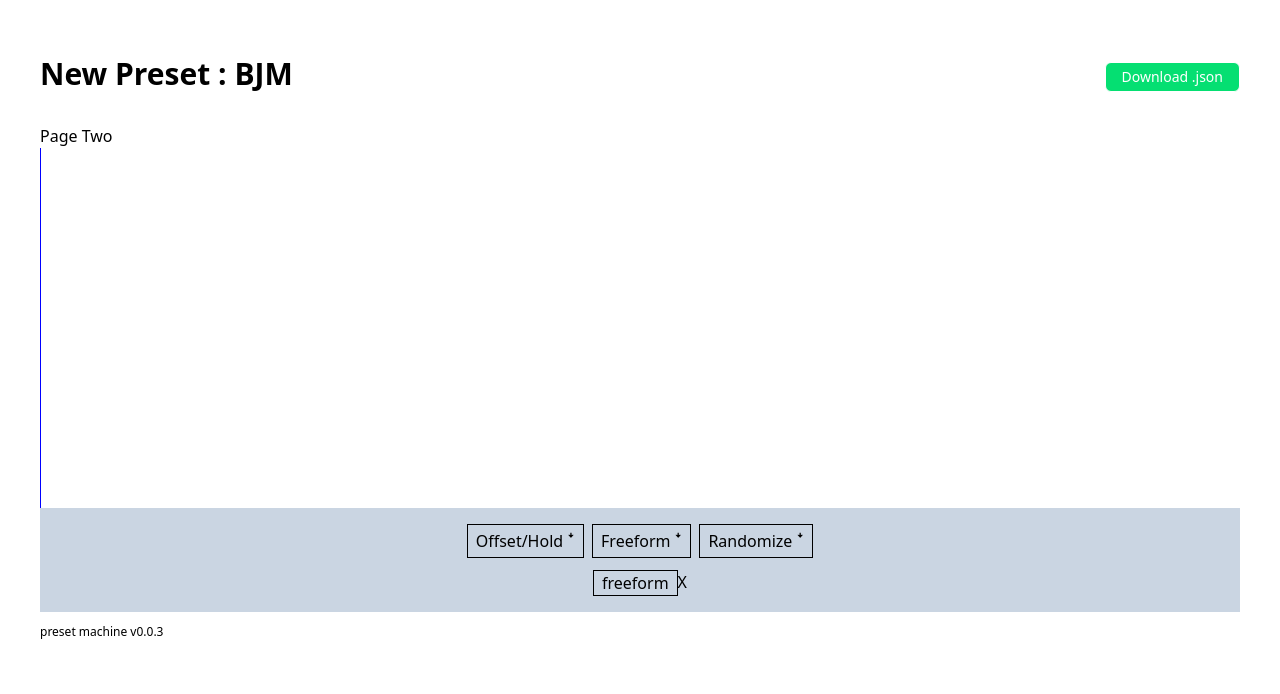
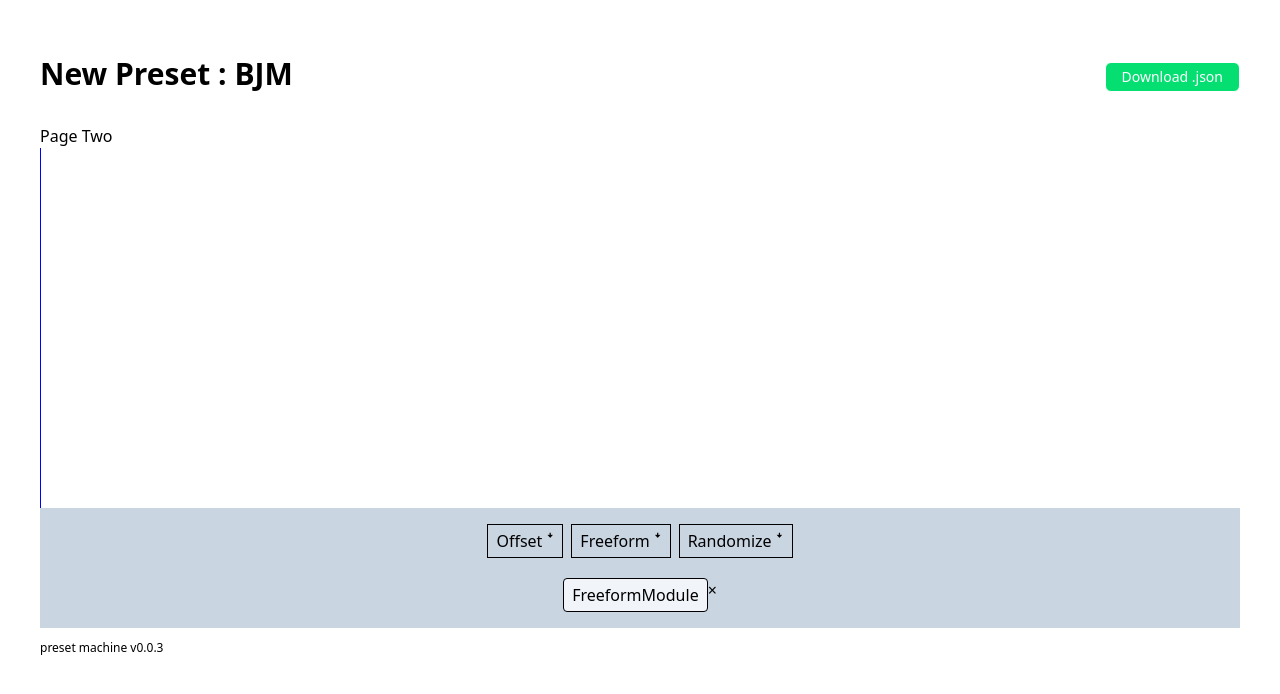
Before and after one commit to ofsound/preset-machine, a Vue app: page / in a window 1280 px wide. Both pictures are taken after a click on the button "Freeform ꜜ". Shown: the top 694 px of the page. Built offline with nearby package versions, Linux system fonts and the light colour scheme.

Commit message:
Rename OffsetHold to Offset for no great reason

```diff
--- a/src/App.vue
+++ b/src/App.vue
@@ -1,14 +1,33 @@
 <script setup lang="ts">
+import { ref } from 'vue'
+
 import JsonSave from '@/components/JsonSave.vue'
 
 import { useStore } from '@/stores/store'
-const store = useStore()
 
 import PageTwo from '@/components/PageTwo.vue'
 import MenuSystem from '@/components/MenuSystem.vue'
-import OffsetHoldModule from '@/components/OffsetHoldModule.vue'
+import OffsetModule from '@/components/OffsetModule.vue'
 import FreeformModule from '@/components/FreeformModule.vue'
 import RandomizeModule from '@/components/RandomizeModule.vue'
+
+import { type Component } from 'vue'
+
+interface ModuleIdentifier {
+  id: string
+  type: string
+}
+
+const visibleComponentID = ref<string>('')
+
+const store = useStore()
+const modules = ref<ModuleIdentifier[]>([])
+
+const componentMap: { [key: string]: Component } = {
+  OffsetModule,
+  FreeformModule,
+  RandomizeModule,
+}
 </script>
 
 <template>
@@ -22,12 +41,15 @@ import RandomizeModule from '@/components/RandomizeModule.vue'
 
     <PageTwo />
 
-    <MenuSystem />
+    <MenuSystem v-model:modules="modules" v-model:visibleComponentID="visibleComponentID" />
 
-    <div class="hidden">
-      <OffsetHoldModule />
-      <FreeformModule />
-      <RandomizeModule />
+    <div>
+      <component
+        v-show="visibleComponentID === item.id"
+        v-for="item in modules"
+        :key="item.id"
+        :is="componentMap[item.type]"
+      ></component>
     </div>
 
     <footer class="mt-auto flex justify-between pt-3 pb-3 text-right text-xs">
--- a/src/components/MenuItem.vue
+++ b/src/components/MenuItem.vue
@@ -1,16 +1,33 @@
 <script setup lang="ts">
 const props = defineProps<{
   type: string
+  id: string
 }>()
 
+interface ModuleIdentifier {
+  id: string
+  type: string
+}
+
+const modules = defineModel<ModuleIdentifier[]>('modules', { default: [] })
+const visibleComponentID = defineModel<string>('visibleComponentID', { default: '' })
+
 const openModule = () => {
-  console.log('open me ' + props.type)
+  visibleComponentID.value = props.id
+}
+
+const deleteModule = () => {
+  for (let index = 0; index < modules.value.length; index++) {
+    if (modules.value[index]!.id === props.id) {
+      modules.value.splice(index, 1)
+    }
+  }
 }
 </script>
 
 <template>
   <div class="flex">
-    <div @click="openModule" class="border px-2">{{ type }}</div>
-    <div>X</div>
+    <div @click="openModule" class="rounded-sm border bg-slate-100 px-2 py-1">{{ type }}</div>
+    <div @click="deleteModule">×</div>
   </div>
 </template>
--- a/src/components/MenuSystem.vue
+++ b/src/components/MenuSystem.vue
@@ -1,32 +1,48 @@
 <script setup lang="ts">
-import { ref } from 'vue'
+import { v4 as uuidv4 } from 'uuid'
 
 import MenuItem from '@/components/MenuItem.vue'
 
-const moduleArray = ref<string[]>([])
+interface ModuleIdentifier {
+  id: string
+  type: string
+}
+
+const modules = defineModel<ModuleIdentifier[]>('modules', { default: [] })
+
+const visibleComponentID = defineModel<string>('visibleComponentID', { default: '' })
+
+// const offset = defineModel<number>('offset', { default: 0 })
 
 const addOffset = () => {
-  moduleArray.value.push('offset')
+  modules.value.push({ type: 'OffsetModule', id: uuidv4() })
 }
 
 const addFreeform = () => {
-  moduleArray.value.push('freeform')
+  modules.value.push({ type: 'FreeformModule', id: uuidv4() })
 }
 
 const addRandomize = () => {
-  moduleArray.value.push('randomize')
+  modules.value.push({ type: 'RandomizeModule', id: uuidv4() })
 }
 </script>
 
 <template>
   <div class="bg-slate-300 py-4">
-    <div class="mb-3 flex justify-center gap-2">
-      <button @click="addOffset" class="border px-2 py-1">Offset/Hold ꜜ</button>
+    <div class="mb-5 flex justify-center gap-2">
+      <button @click="addOffset" class="border px-2 py-1">Offset ꜜ</button>
       <button @click="addFreeform" class="border px-2 py-1">Freeform ꜜ</button>
       <button @click="addRandomize" class="border px-2 py-1">Randomize ꜜ</button>
     </div>
     <div class="flex justify-center gap-2">
-      <MenuItem v-for="(item, index) in moduleArray" :key="index" :type="item" />
+      <MenuItem
+        v-for="item in modules"
+        v-model:visibleComponentID="visibleComponentID"
+        v-model:modules="modules"
+        :key="item.id"
+        :id="item.id"
+        :type="item.type"
+      />
     </div>
   </div>
 </template>
--- a/src/components/RandomizeModule.vue
+++ b/src/components/RandomizeModule.vue
@@ -7,12 +7,14 @@ const store = useStore()
 </script>
 
 <template>
+  <div>
     <h1 class="mb-2">Randomize Envelopes</h1>
     <RandomizeEnv :segment="store.preset.offsets" />
     <RandomizeEnv :segment="store.preset.attacks" />
     <RandomizeEnv :segment="store.preset.decays" />
     <RandomizeEnv :segment="store.preset.holds" />
     <RandomizeEnv :segment="store.preset.releases" />
+  </div>
 </template>
 
 <!-- Maybe that should be an array here rather than listing out RandomizeEnv -->
--- a/src/types/SineMachinePreset.ts
+++ b/src/types/SineMachinePreset.ts
@@ -1,3 +1,4 @@
+
 export interface SineMachinePreset {
   uuid: string;
   name: string;
```
Also changed, not shown: src/components/OffsetModule.vue (renamed from src/components/OffsetHoldModule.vue). Lines whose indentation alone changed are shown as unchanged.
